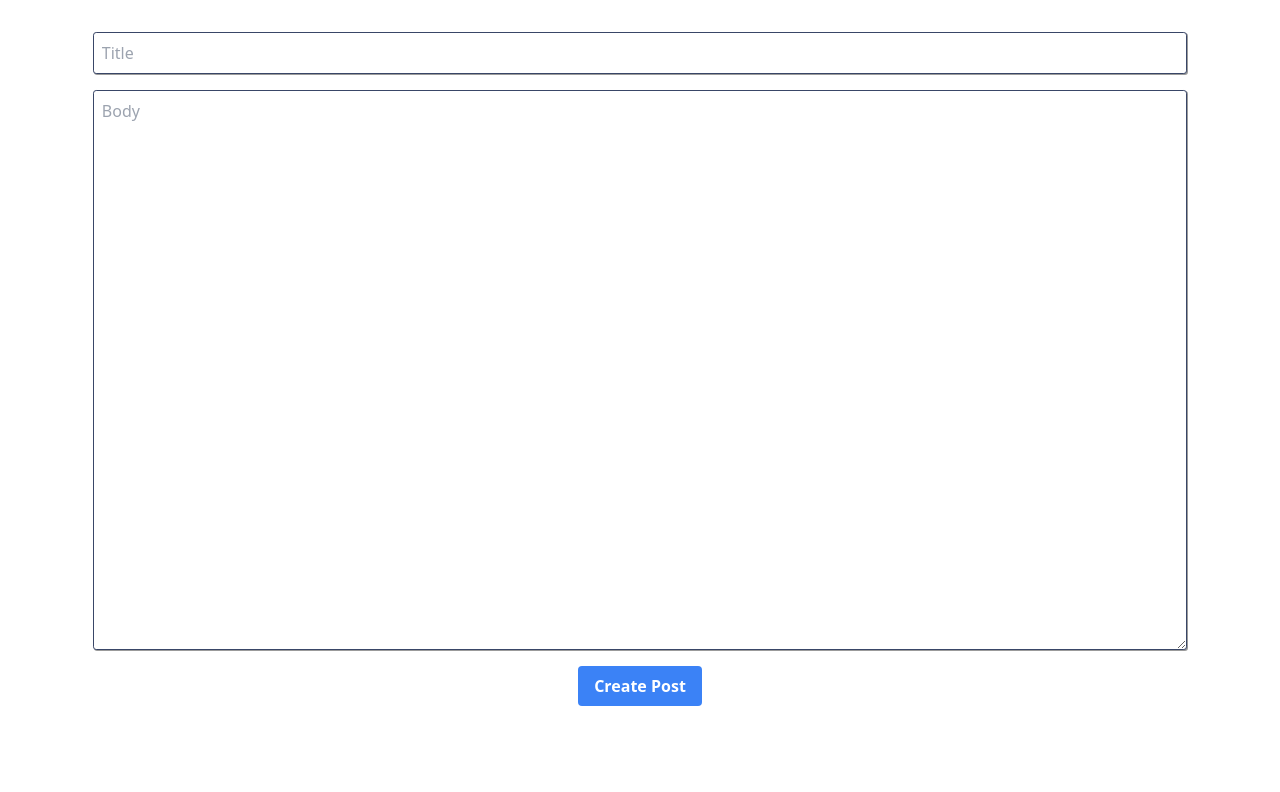
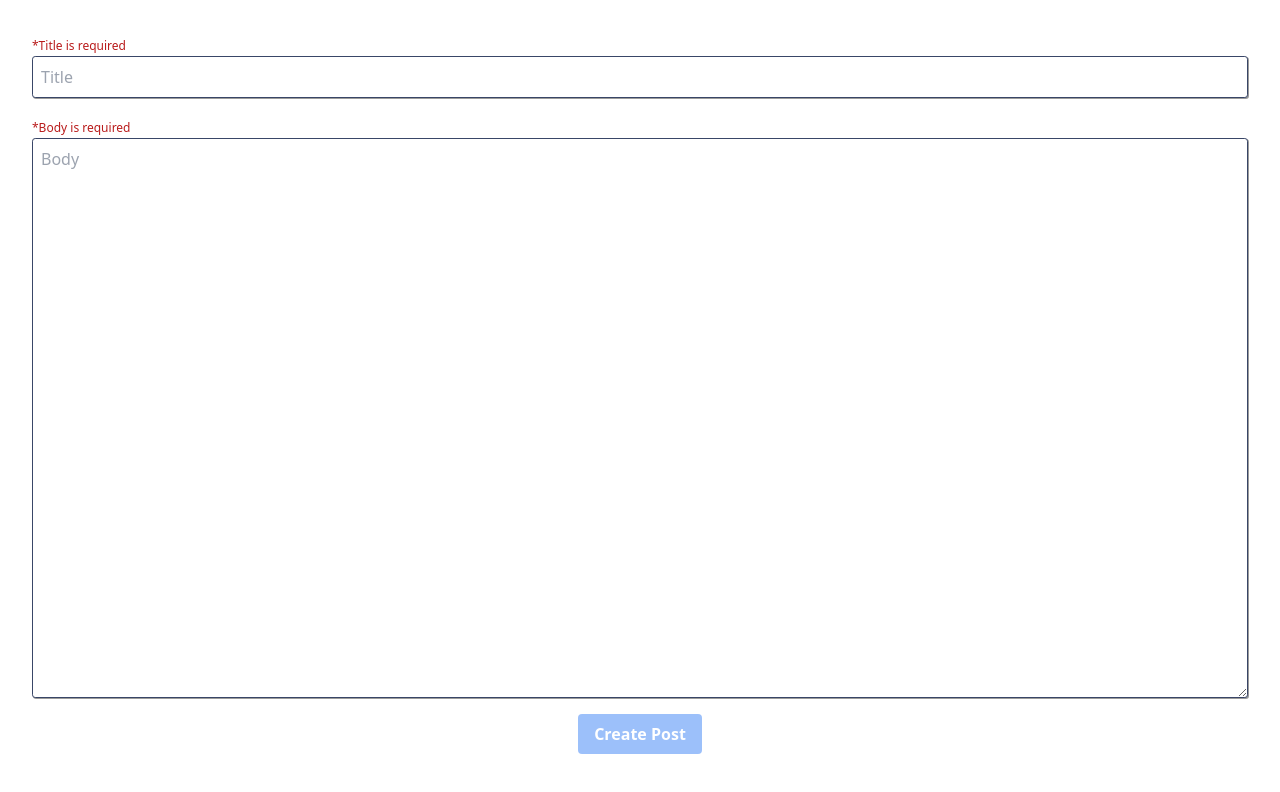
Before and after one commit to manoj-manoharan/react_crud_app, a React (Create React App) app in the folder client/: page /posts/create in a window 1280 px wide. Shown: the top 792 px of the page. Built offline with nearby package versions, Linux system fonts and the light colour scheme.

Commit message:
- Post validator & warning labels added - Button style updated

```diff
--- a/client/src/components/UI/Button.tsx
+++ b/client/src/components/UI/Button.tsx
@@ -5,16 +5,26 @@ export const Button: FC<PropsWithChildren<{
     style?: object,
     buttonStyle?: 'default' | 'info' | 'warning',
     className?: string,
-    type?: "submit" | "button"
-}>> = ({type, style, onClick, children, buttonStyle, className}) => {
+    type?: "submit" | "button",
+    disabled?: boolean
+}>> = ({type, style, onClick, children, buttonStyle, className, disabled}) => {
     return <button
         type={type ? type : "button"}
         style={style}
-        className={`${className} ${styleDecider(buttonStyle)}`}
+        className={`${className} ${styleDecider(buttonStyle)} ${getDisabledClasses(disabled)}`}
         onClick={onClick}>
         {children}
     </button>;
 };
+
+const getDisabledClasses = (disabled?: boolean): string => {
+    let classes = "";
+
+    if (disabled) {
+        classes = "opacity-50 cursor-not-allowed"
+    }
+    return classes;
+}
 
 const styleDecider = (buttonStyle?: 'default' | 'info' | 'warning') => {
 
--- a/client/src/components/UI/Text.tsx
+++ b/client/src/components/UI/Text.tsx
@@ -5,7 +5,8 @@ type TextInputParams = {
     type?: string,
     placeholder?: string,
     onChange?: (e: ChangeEvent<HTMLInputElement>) => void,
-    defaultValue? : string|number
+    defaultValue? : string|number,
+    className? : string
 };
 
 export const Text: FC<TextInputParams> = (props) => {
--- a/client/src/components/UI/TextArea.tsx
+++ b/client/src/components/UI/TextArea.tsx
@@ -4,7 +4,8 @@ type TextInputParams = {
     id?: string,
     placeholder?: string,
     defaultValue? : string|number,
-    onChange?: (e: ChangeEvent<HTMLTextAreaElement>) => void
+    onChange?: (e: ChangeEvent<HTMLTextAreaElement>) => void,
+    className? : string
 };
 
 export const TextArea: FC<TextInputParams> = (props) => {
--- a/client/src/pages/Create.tsx
+++ b/client/src/pages/Create.tsx
@@ -1,11 +1,15 @@
-import  {ChangeEvent, FormEvent, KeyboardEvent, useState,FC} from "react"
+import {ChangeEvent, FormEvent, KeyboardEvent, useState, FC} from "react"
 import {useNavigate} from "react-router-dom";
 import {Text} from '../components/UI/Text';
 import {Api} from "../lib/api";
 import {TextArea} from "../components/UI/TextArea";
 import {Button} from "../components/UI/Button";
+import {text} from "stream/consumers";
 
 export const Create: FC = (props) => {
+
+    const titleLengthAllowed = 255;
+    const bodyLengthAllowed = 5000;
 
     const navigate = useNavigate()
     const [userId, setUserId] = useState(1);
@@ -13,19 +17,46 @@ export const Create: FC = (props) => {
     const [body, setBody] = useState("");
 
     return <>
-        <form className="form" onSubmit={validateAndCreatePost}>
+        <form className="form-container" onSubmit={validateAndCreatePost}>
 
-            <Text id="title" type="text" placeholder="Title" defaultValue={title}
+            <div className="form-item">
+                <span>
+                    {
+                        title.length <= 0 &&
+                        <label className="text-red-700 text-xs">*Title is required</label>
+                    }
+                    {
+                        title.length > 0
+                        && <label
+                            className={(titleLengthAllowed - title.length) < 0 ? "text-red-500" : ""}
+                        >Character count remaining : {titleLengthAllowed - title.length}</label>
+                    }
+                </span>
+                <Text className="form-input" id="title" type="text" placeholder="Title" defaultValue={title}
                       onChange={(e: ChangeEvent<HTMLInputElement>) => {
                           setTitle((e.target as HTMLInputElement).value)
                       }}/>
-
-            <TextArea id="body" placeholder="Body"
+            </div>
+            <div className="form-item">
+                 <span>
+                    {
+                        body.length <= 0 &&
+                        <label className="text-red-700 text-xs">*Body is required</label>
+                    }
+                     {
+                         body.length > 0
+                         && <label
+                             className={(bodyLengthAllowed - body.length) < 0 ? "text-red-500" : ""}
+                         >Character count remaining : {bodyLengthAllowed - body.length}</label>
+                     }
+                </span>
+                <TextArea className="form-textarea" id="body" placeholder="Body"
                           onChange={(e: ChangeEvent<HTMLTextAreaElement>) => {
                               setBody((e.target as HTMLTextAreaElement).value)
                           }}/>
+            </div>
 
-            <Button buttonStyle="info" type="submit">Create Post</Button>
+            <Button buttonStyle="info" type="submit" disabled={!isPostValid()}>Create Post</Button>
 
         </form>
     </>;
@@ -33,7 +64,9 @@ export const Create: FC = (props) => {
     function validateAndCreatePost(event: FormEvent<HTMLFormElement>) {
         event.preventDefault();
 
-        console.log({userId, title, body})
+        if (!isPostValid()) {
+            return;
+        }
 
         Api
             .posts
@@ -49,4 +82,11 @@ export const Create: FC = (props) => {
             .catch(err => alert("Error, Post not created."));
 
     }
+
+    function isPostValid() {
+        return (
+            (title.length > 0 && title.length <= titleLengthAllowed)
+            && (body.length > 0 && body.length <= bodyLengthAllowed)
+        )
+    }
 };
--- a/client/src/styles/App.css
+++ b/client/src/styles/App.css
@@ -47,7 +47,7 @@
     justify-content: center;
 }
 
-.form {
+.form-container {
     display: flex;
     flex-direction: column;
     align-items: center;
@@ -55,8 +55,14 @@
     padding: 2rem;
 }
 
-.form > input, .form > textarea {
-   border: #394667 0.5px solid;
+.form-item {
+    display: flex;
+    min-width: 100%;
+    flex-direction: column;
+}
+
+.form-input, .form-textarea {
+    border: #394667 0.5px solid;
     min-width: 90%;
     padding: 0.5rem;
     justify-self: center;
@@ -64,6 +70,6 @@
     box-shadow: 1px 1px #9b9b9b;
 }
 
-.form > textarea {
+.form-textarea {
     min-height: 70vh;
 }
```
Lines whose indentation alone changed are shown as unchanged.
